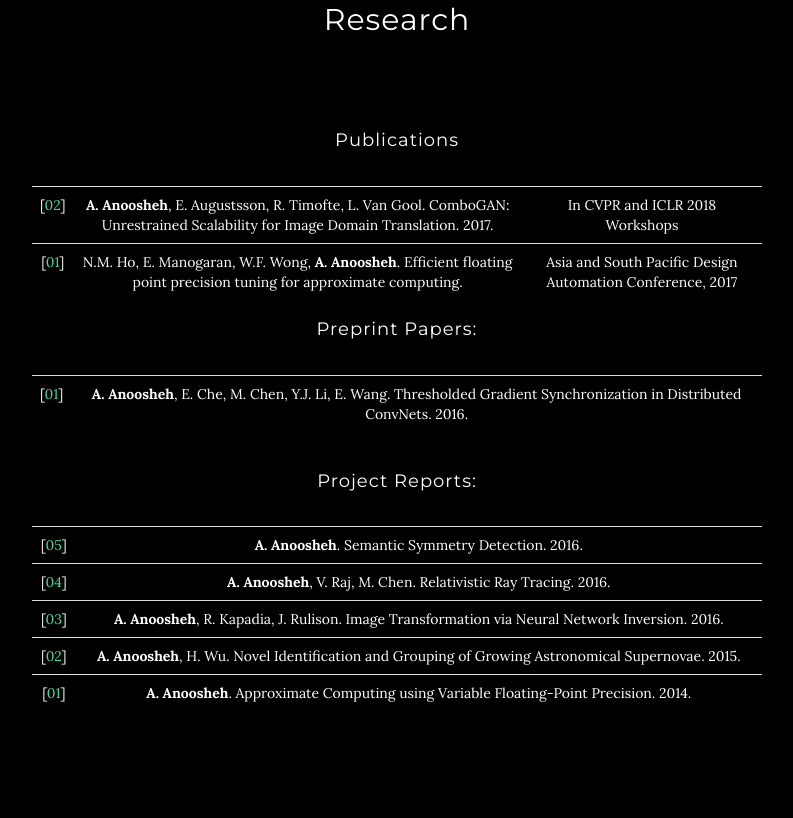
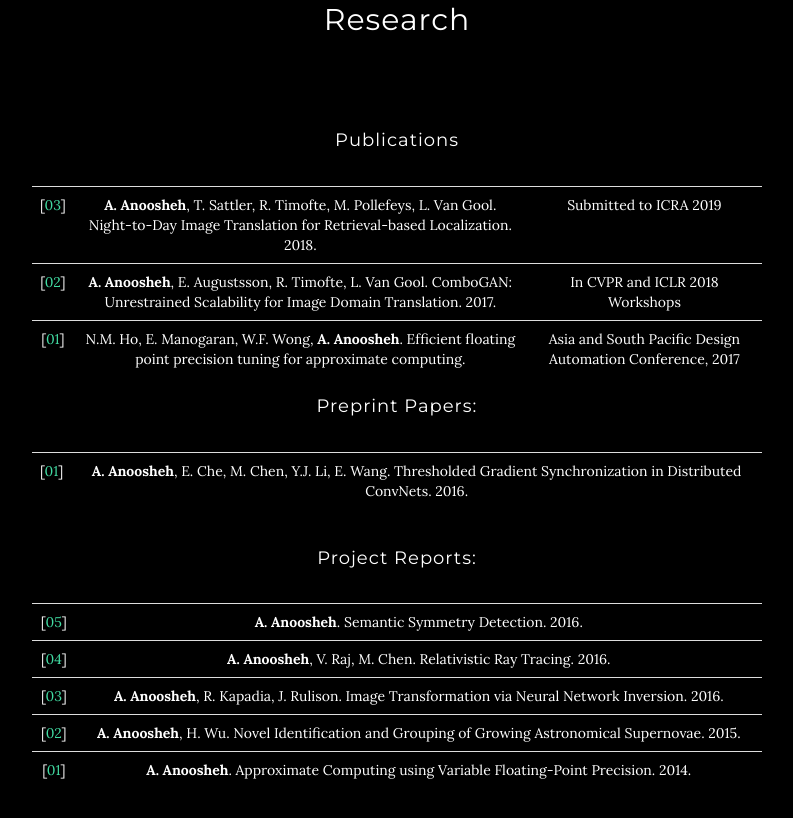
Before and after one commit to AAnoosheh/aanoosheh.github.io, a plain HTML site: page index.html in a window 1280 px wide. Shown: the part 2063-2881 px from the top of the page, without its empty margins (243-1036 px from the left). Drawn offline with Linux system fonts and the light colour scheme.

```diff
--- a/index.html
+++ b/index.html
@@ -122,6 +122,11 @@
         <table class="table" width="700">
           <tbody>
             <tr>
+              <td>[<a href="https://arxiv.org/abs/1809.09767">03</a>]</td>
+              <td><strong>A. Anoosheh</strong>, T. Sattler, R. Timofte, M. Pollefeys, L. Van Gool. Night-to-Day Image Translation for Retrieval-based Localization. 2018.</td>
+              <td>Submitted to ICRA 2019</td>
+            </tr>
+            <tr>
               <td>[<a href="https://arxiv.org/abs/1712.06909">02</a>]</td>
               <td><strong>A. Anoosheh</strong>, E. Augustsson, R. Timofte, L. Van Gool. ComboGAN: Unrestrained Scalability for Image Domain Translation. 2017.</td>
               <td>In CVPR and ICLR 2018 Workshops</td>
@@ -195,7 +200,7 @@
         <div class="row">
             <div class="col-lg-8 col-lg-offset-2">
                 <h2>Contact</h2>
-                <p><a href="mailto:asha@berkeley.edu" class="btn btn-default btn-lg">@ EMail</a>
+                <p><a href="mailto:ashaanoosheh@aol.com" class="btn btn-default btn-lg">@ EMail</a>
                 </p>
 <!--                 <ul class="list-inline banner-social-buttons">
                     <li>
```
